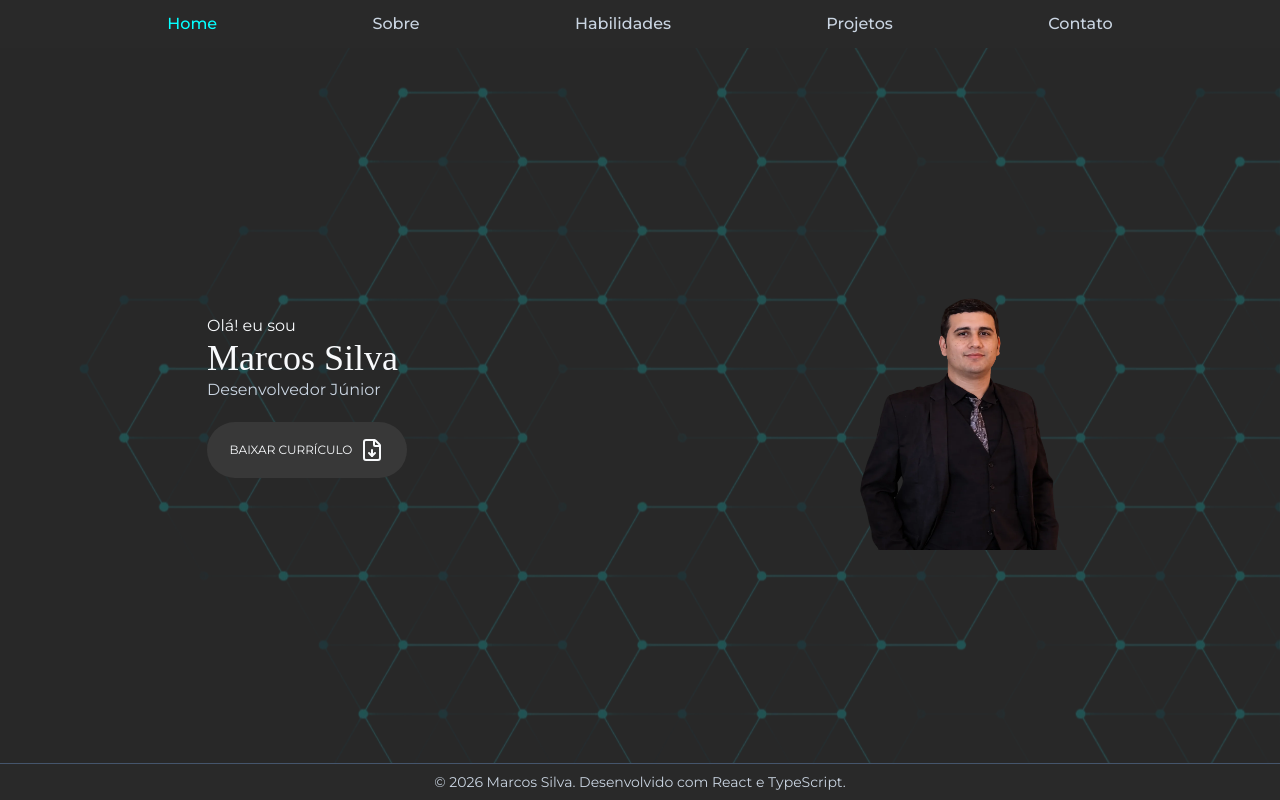
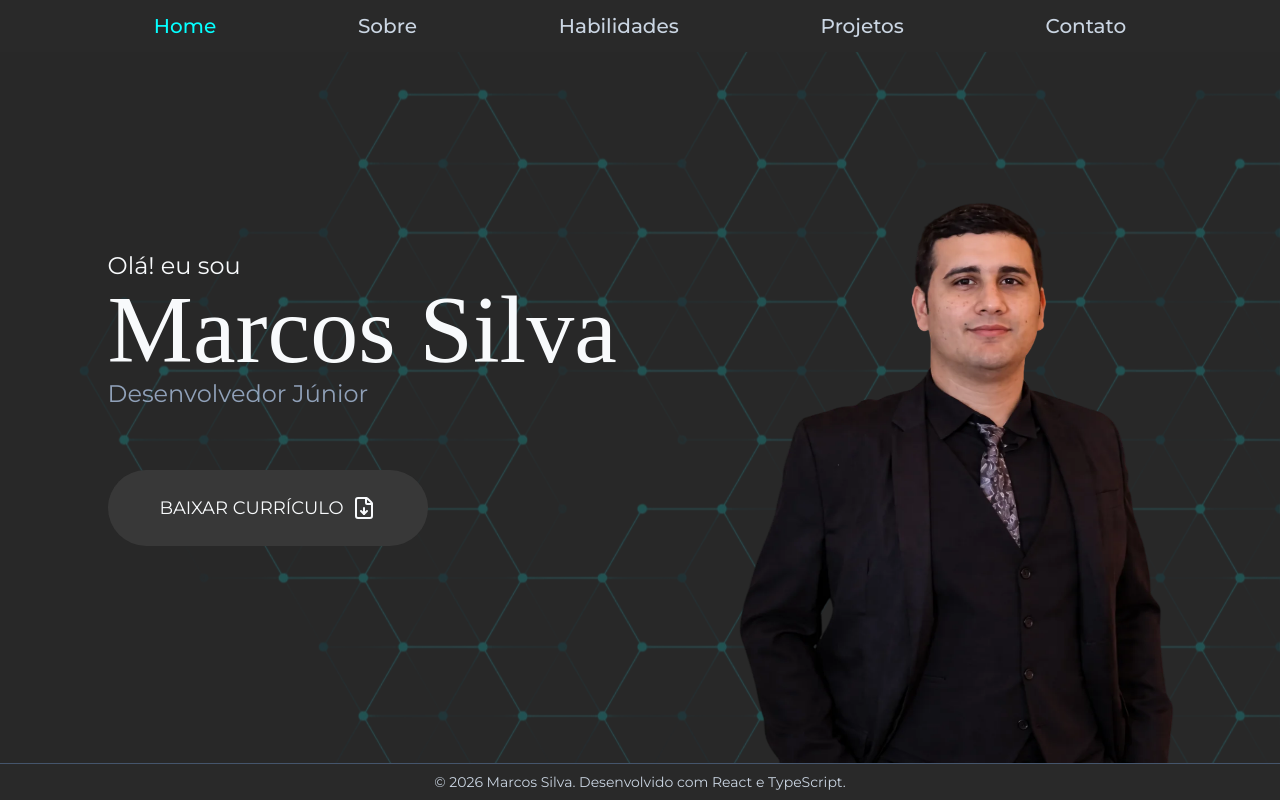
Before and after one commit to MarcosSilvaDev/Portfolio, a React (Vite) app: page / in a window 1280 px wide. Built offline with nearby package versions, Linux system fonts and the light colour scheme; a web font is replaced by a local one.

Commit message:
Finalização da Home

```diff
--- a/src/Global.css
+++ b/src/Global.css
@@ -18,3 +18,33 @@
 h1 {
   font-weight: 500;
 }
+
+@keyframes slide-to-center {
+  0% {
+    transform: translateX(15px);
+    opacity: 0;
+  }
+  100% {
+    transform: translateX(0);
+    opacity: 1;
+  }
+}
+
+.slide-center {
+  animation: slide-to-center 1.1s cubic-bezier(0.25, 0.46, 0.45, 0.94) forwards;
+}
+
+@keyframes slide-from-left {
+  0% {
+    transform: translateX(-40px);
+    opacity: 0;
+  }
+  100% {
+    transform: translateX(0);
+    opacity: 1;
+  }
+}
+
+.slide-from-left {
+  animation: slide-from-left 1.1s cubic-bezier(0.25, 0.46, 0.45, 0.94) forwards;
+}
--- a/src/components/Navbar/index.tsx
+++ b/src/components/Navbar/index.tsx
@@ -2,7 +2,7 @@ import { NavbarLink } from "../NavbarLink";
 
 export function Navbar() {
   return (
-    <nav className="flex p-3 justify-evenly z-20">
+    <nav className="flex p-3 justify-evenly z-20 text-xl">
       <NavbarLink url="/">Home</NavbarLink>
       <NavbarLink url="/about">Sobre</NavbarLink>
       <NavbarLink url="/skills">Habilidades</NavbarLink>
--- a/src/components/NavbarLink/index.tsx
+++ b/src/components/NavbarLink/index.tsx
@@ -17,7 +17,6 @@ export function NavbarLink({ url, children }: NavbarLinkProps) {
           : clsx(
               "text-slate-300",
               "hover:text-[#05ffff]",
-              "hover:scale-102",
               "hover:[text-shadow:0_0_5px_#39f6f4]",
               "transition",
               "duration-200",
--- a/src/pages/Home/index.tsx
+++ b/src/pages/Home/index.tsx
@@ -13,36 +13,45 @@ export function Home() {
         "bg-cover",
         "flex",
         "items-center",
-        "justify-around",
+        "justify-center",
+        "sm:justify-evenly",
         "bg-center",
         "bg-no-repeat",
         "flex-col-reverse",
         "sm:flex-row",
         "z-10",
-        "gap-8",
+        "gap-8 sm:gap-0",
       )}
     >
-      <div className="absolute inset-0 bg-[#292928]/80" />
+      <div className="absolute inset-0 bg-[#292928]/80 " />
 
-      <div className="z-20 text-slate-50 flex flex-col pb-5">
-        <h3 className="text-md">Olá! eu sou</h3>
-        <h1 className="text-6xl sm:text-4xl font-[Armarna]">Marcos Silva</h1>
-        <span className="text-slate-300 pb-5">Desenvolvedor Júnior</span>
+      <div className="z-20 text-slate-50 flex flex-col pb-5 gap-2 sm:gap-10 slide-from-left">
+        <div className="flex flex-col px-8">
+          <h3 className="text-md sm:text-2xl">Olá! eu sou</h3>
+          <h1 className="text-6xl sm:text-8xl font-[Armarna]">Marcos Silva</h1>
+          <span className="text-slate-300 sm:text-slate-400 pb-5 text-md sm:text-2xl">
+            Desenvolvedor Júnior
+          </span>
+        </div>
 
+        <div className="px-8">
           <button
             className={clsx(
-            "p-4",
+              "p-3",
+              "sm:p-6",
               "w-50",
+              "sm:w-80",
               "bg-[#383838]",
               "cursor-pointer",
-            "text-xs",
+              "text-[11px]",
+              "sm:text-lg",
               "uppercase",
               "rounded-full",
               "flex",
               "gap-2",
               "justify-center",
               "items-center",
-            "hover:bg-[#06c7c7]",
+              "hover:bg-[#1cdbdb]",
               "hover:text-slate-950",
               "transition-colors duration-600",
             )}
@@ -50,9 +59,20 @@ export function Home() {
             baixar currículo {<FileDown />}
           </button>
         </div>
+      </div>
 
-      <div className="z-20 pb-3">
-        <img className="w-55 h-75" src={myImage} />
+      <div className="z-20 relative sm:mt-auto">
+        <img
+          className="w-65 h-89 sm:w-95 sm:h-137 lg:w-120 lg:h-167 xl:w-120 slide-center"
+          src={myImage}
+        />
+
+        <div className="absolute sm:hidden flex flex-col gap-1 items-end mb-5 sm:shadow-[0_0_10px_#24ebeb] shadow-none">
+          <div className="h-0.5 w-85 r-0 b-0 bg-[#24ebeb] shadow-[0_0_10px_#24ebeb]" />
+          <span className="relative w-2 h-2 bottom-[9px] right-84 bg-[#24ebeb] rounded-full"></span>
+
+          <div className="h-0.5 w-60 bg-[#21bdbd] shadow-[0_0_8px_#24ebeb]" />
+        </div>
       </div>
     </div>
   );
```
Lines whose indentation alone changed are shown as unchanged.
